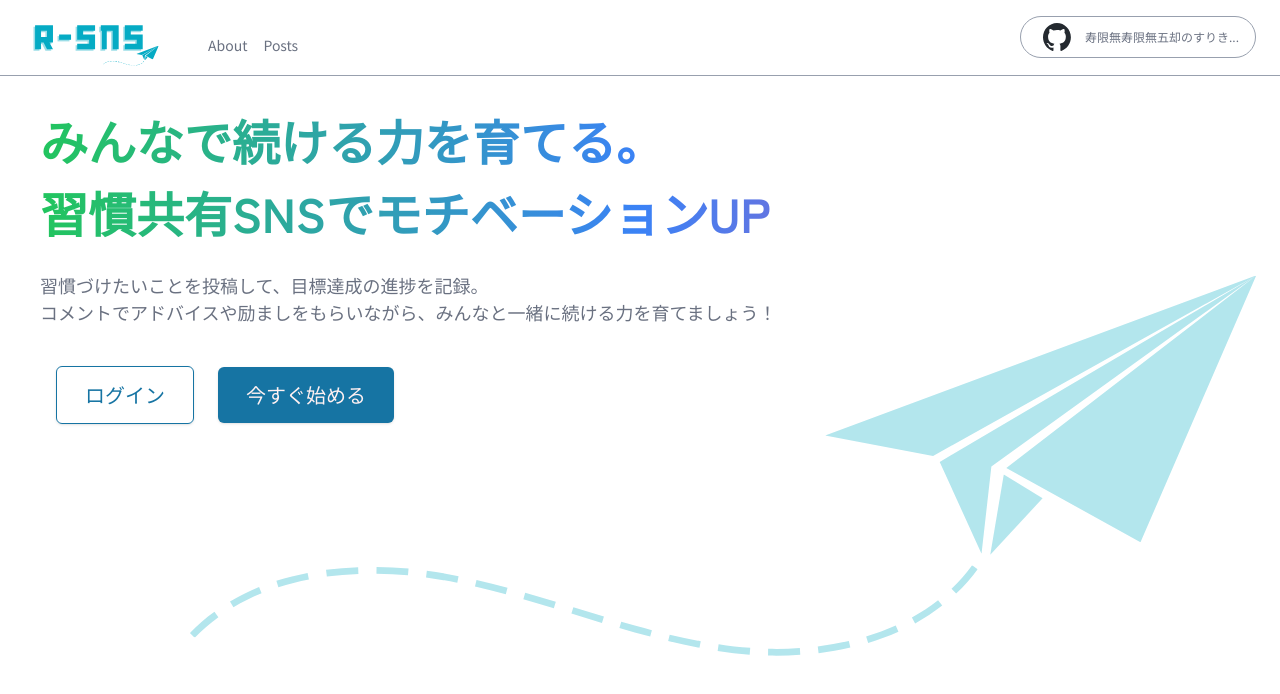
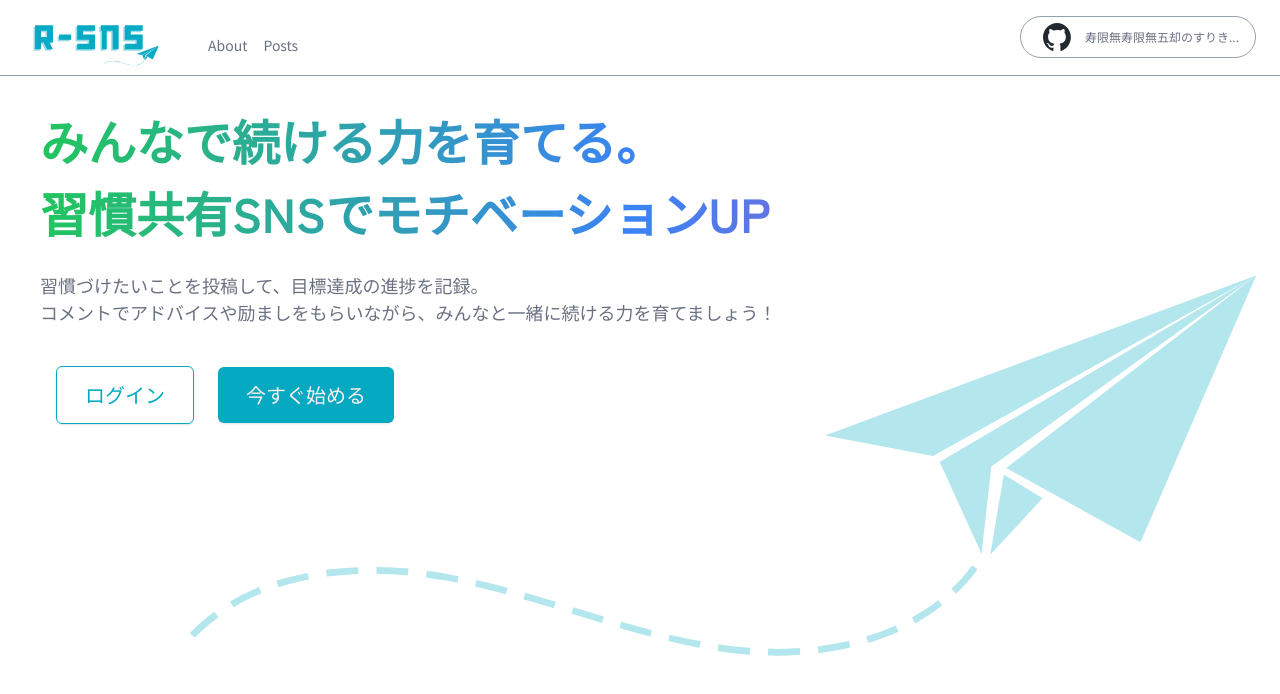
Before and after one commit to sushigon-dev/R-SNS-frontend, a Next.js app in the folder r-sns/: page / in a window 1280 px wide. Shown: the top 694 px of the page. Built offline with nearby package versions, Linux system fonts and the light colour scheme.

Commit message:
feat: 🍻 change theme color

```diff
--- a/r-sns/app/globals.css
+++ b/r-sns/app/globals.css
@@ -15,7 +15,7 @@ body {
     --popover: 0 0% 100%;
     --popover-foreground: 240 10% 3.9%;
     /* --primary: 142.1 76.2% 36.3%; */
-    --primary: 200 76.2% 36.3%;
+    --primary: 188 95% 39%;
     --primary-foreground: 355.7 100% 97.3%;
     --secondary: 240 4.8% 95.9%;
     --secondary-foreground: 220, 10%, 46%;
@@ -27,7 +27,7 @@ body {
     --destructive-foreground: 0 0% 98%;
     --border: 218, 12%, 64%;
     --input: 218, 12%, 64%;
-    --ring: 200 76.2% 36.3%;
+    --ring: 188 95% 39%;
     /* --ring: 142.1 76.2% 36.3%; */
     --radius: 0.5rem;
     --chart-1: 12 76% 61%;
@@ -44,7 +44,7 @@ body {
     --card-foreground: 0 0% 95%;
     --popover: 0 0% 9%;
     --popover-foreground: 0 0% 95%;
-    --primary: 142.1 70.6% 45.3%;
+    --primary: 188 95% 39%;
     --primary-foreground: 144.9 80.4% 10%;
     --secondary: 240 3.7% 15.9%;
     --secondary-foreground: 0 0% 98%;
@@ -56,7 +56,7 @@ body {
     --destructive-foreground: 0 85.7% 97.3%;
     --border: 240 3.7% 15.9%;
     --input: 240 3.7% 15.9%;
-    --ring: 142.4 71.8% 29.2%;
+    --ring: 188 95% 39%;
     --chart-1: 220 70% 50%;
     --chart-2: 160 60% 45%;
     --chart-3: 30 80% 55%;
```
